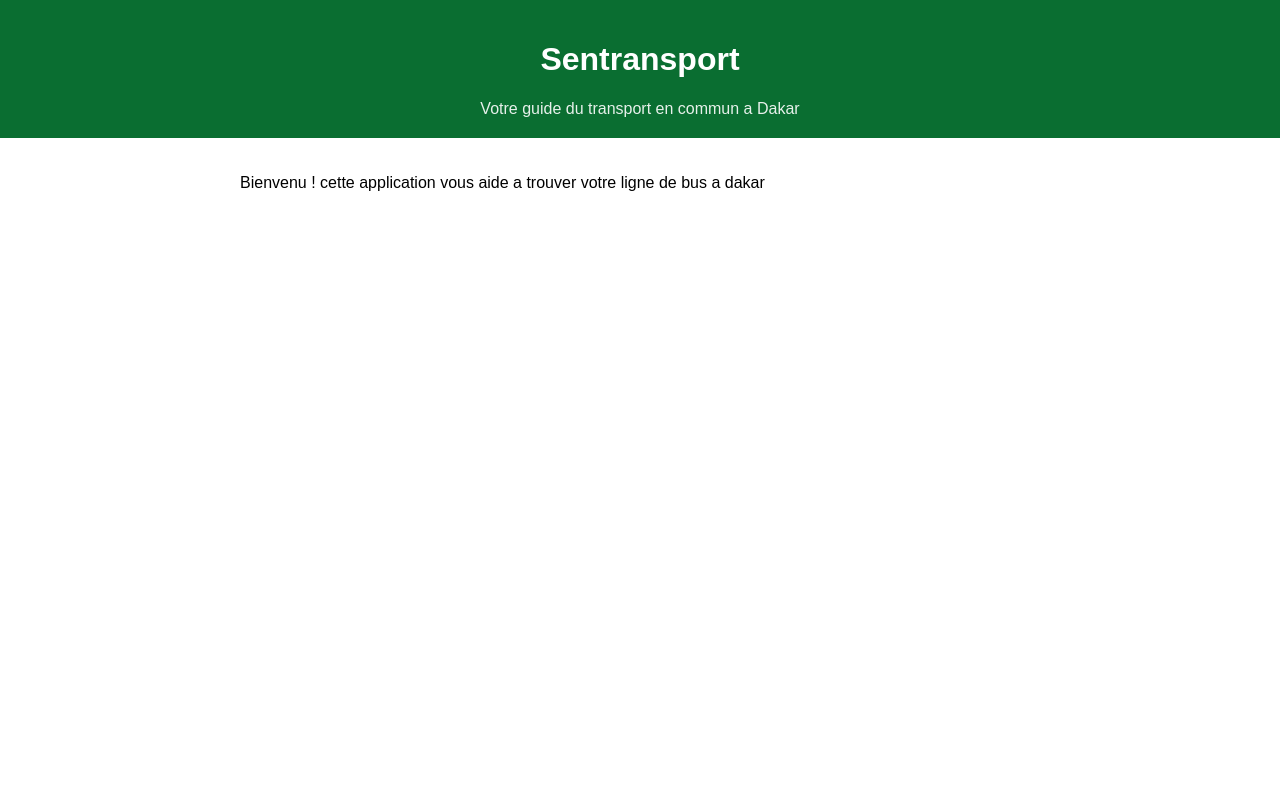
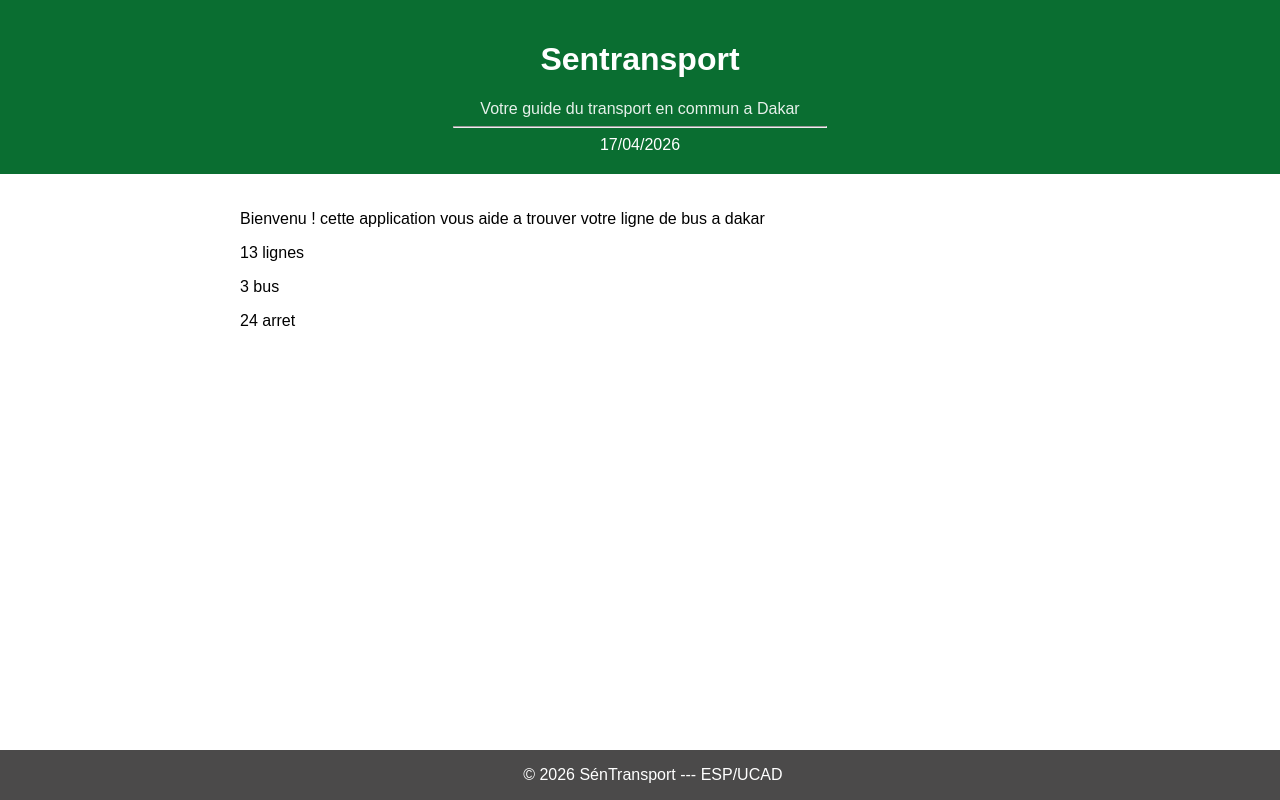
Before and after one commit to bamba-3310/SenTransport, a React (Create React App) app: page / in a window 1280 px wide. Built offline with nearby package versions, Linux system fonts and the light colour scheme.

Commit message:
exercice 1,2 et 3 : ajout  du composant footer et stat ainsi que la date

```diff
--- a/src/App.js
+++ b/src/App.js
@@ -1,6 +1,7 @@
-import logo from './logo.svg';
 import './App.css';
 import Header from './Header';
+import Footer from './Footer'
+import Statistique from './Statistique';
 
 function App() {
   return (
@@ -11,7 +12,11 @@ function App() {
           Bienvenu ! cette application vous aide a trouver
           votre ligne de bus a dakar
         </p>
+        <Statistique num="13" libele="lignes"/>
+        <Statistique num="3" libele="bus"/>
+        <Statistique num="24" libele="arret"/>
       </main>
+      <Footer />
     </div>
   );
 }
--- /dev/null
+++ b/src/Footer.css
@@ -0,0 +1,10 @@
+.footer{
+    background-color: rgb(75, 74, 74);
+    color: white;
+    bottom: 0;
+    width: 100%;
+    height: 50px;
+    position:fixed;
+    padding-left: 1%;
+    text-align: center;
+}
--- /dev/null
+++ b/src/Footer.js
@@ -0,0 +1,13 @@
+import './Footer.css';
+
+function Footer(){
+    return(
+        <footer className='footer'>
+           <p>
+                 © 2026 SénTransport --- ESP/UCAD
+            </p>
+        </footer>
+    )
+}
+
+export default Footer;
--- a/src/Header.css
+++ b/src/Header.css
@@ -15,3 +15,7 @@
     font-size: 1rem;
     opacity: 0.9;
 }
+
+hr{
+    width: 30%;
+}
--- a/src/Header.js
+++ b/src/Header.js
@@ -6,6 +6,8 @@ function Header(){
             <p className="header-soustitre">
                 Votre guide du transport en commun  a Dakar
             </p>
+            <hr></hr>
+            {new Date().toLocaleDateString('fr-FR')}
         </header>
     );
 }
--- /dev/null
+++ b/src/Statistique.js
@@ -0,0 +1,11 @@
+import './Statistique.css';
+function Statistique({num , libele}){
+    return(
+        <p>
+            {num} {libele}
+        </p>
+
+    );
+}
+
+export default Statistique;
```
Also changed, not shown: src/Statistique.css (added).
